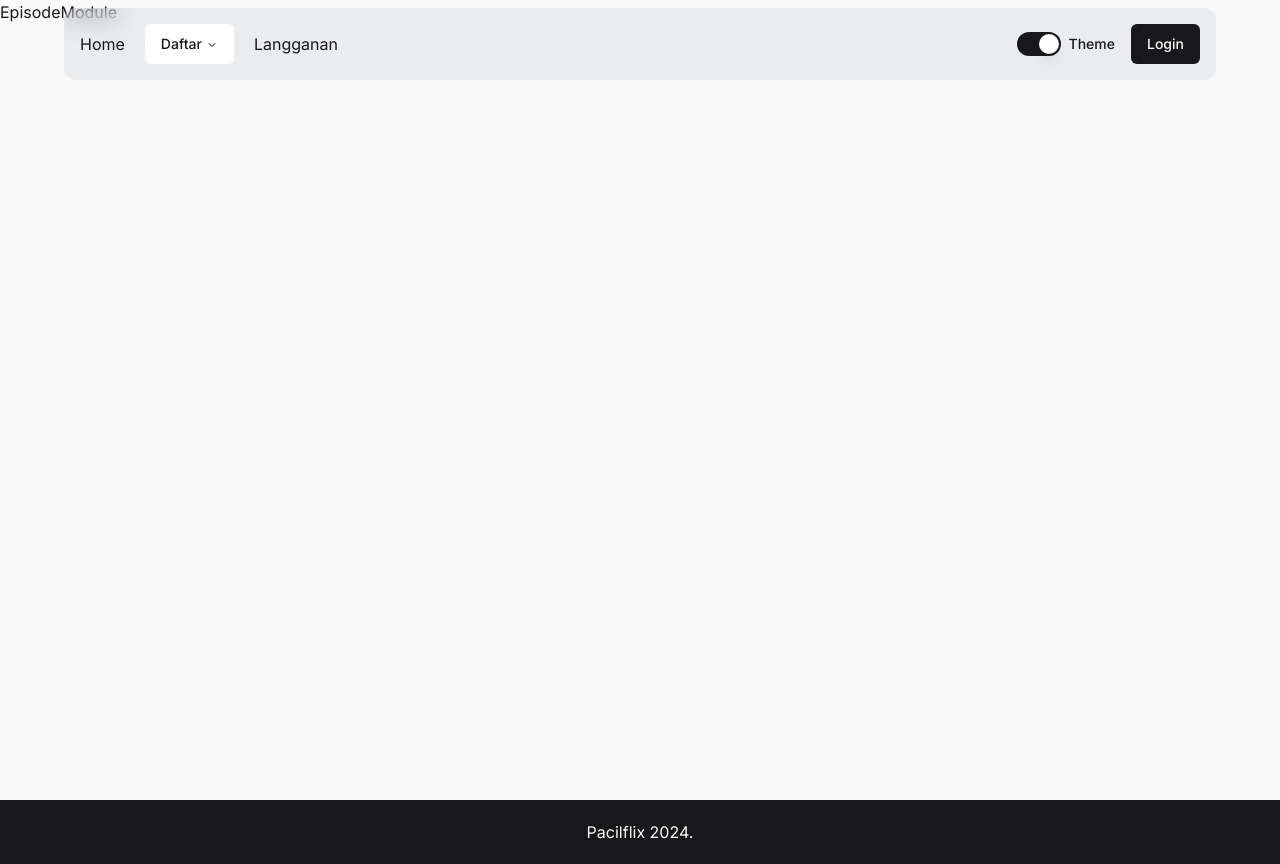
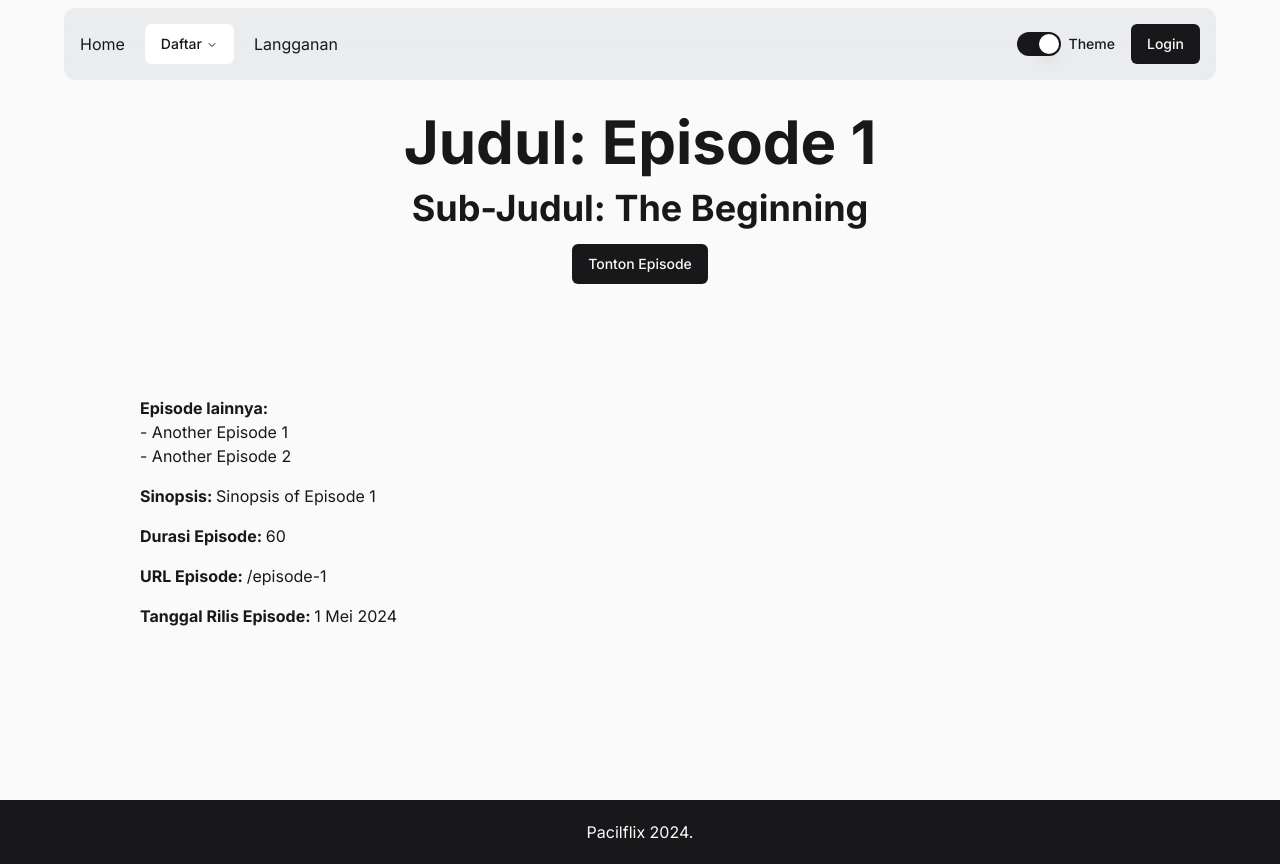
Before and after one commit to Pacilflix-D2/pacilflix, a Next.js app: page /tayangan/series/1/episode/1 in a window 1280 px wide. Built offline with nearby package versions, Linux system fonts and the light colour scheme.

Commit message:
feat: episode

```diff
--- a/src/modules/EpisodeDetailModule/index.tsx
+++ b/src/modules/EpisodeDetailModule/index.tsx
@@ -1,7 +1,110 @@
-import React from 'react'
+'use client'
+import { Button } from '@/components/ui/button'
+import Link from 'next/link'
+import { useParams } from 'next/navigation'
+import React, { useEffect, useState } from 'react'
+
+export interface Episode {
+  judul: string
+  subjudul: string
+  anotherEpisode: {
+    id: string
+    judul: string
+    href: string
+  }[]
+  sinopsis: string
+  durasiEpisode: number
+  urlEpisode: string
+  tanggalRilisEpisode: Date
+}
 
 const EpisodeDetailModule = () => {
-  return <div>EpisodeModule</div>
+  const { idSeries } = useParams<{
+    idSeries: string
+    idEpisode: string
+  }>()
+  const [episode, setEpisode] = useState<Episode | null>(null)
+
+  useEffect(() => {
+    const dummyEpisode: Episode = {
+      judul: 'Episode 1',
+      subjudul: 'The Beginning',
+      anotherEpisode: [
+        { id: '1', judul: 'Another Episode 1', href: '/another-episode-1' },
+        { id: '2', judul: 'Another Episode 2', href: '/another-episode-2' },
+      ],
+      sinopsis: 'Sinopsis of Episode 1',
+      durasiEpisode: 60,
+      urlEpisode: '/episode-1',
+      tanggalRilisEpisode: new Date('2024-05-01'),
+    }
+
+    setEpisode(dummyEpisode)
+  }, [])
+
+  return (
+    <main className="py-28 grid grid-cols-1 gap-y-28">
+      {episode && (
+        <>
+          <div className="flex flex-col items-center gap-4">
+            <h1 className="text-6xl font-bold">Judul: {episode.judul}</h1>
+            <h1 className="text-4xl font-bold">
+              Sub-Judul: {episode.subjudul}
+            </h1>
+
+            <div className="flex justify-center gap-2">
+              <Button>Tonton Episode</Button>
+            </div>
+          </div>
+
+          <div className="flex flex-col items-center gap-4">
+            <section className="w-[95%] max-w-[1000px] mx-auto flex flex-col gap-4">
+              <div>
+                <strong>Episode lainnya: </strong>
+                <ul>
+                  {episode.anotherEpisode.map((episode, index) => (
+                    <li key={index}>
+                      -{' '}
+                      <Link
+                        href={`/tayangan/series/${idSeries}/episode/${episode.id}`}
+                        className="hover:underline"
+                      >
+                        {episode.judul}
+                      </Link>
+                    </li>
+                  ))}
+                </ul>
+              </div>
+
+              <div>
+                <strong>Sinopsis: </strong>
+                {episode.sinopsis}
+              </div>
+
+              <div>
+                <strong>Durasi Episode: </strong>
+                {episode.durasiEpisode}
+              </div>
+
+              <div>
+                <strong>URL Episode: </strong>
+                {episode.urlEpisode}
+              </div>
+
+              <div>
+                <strong>Tanggal Rilis Episode: </strong>
+                {episode.tanggalRilisEpisode.toLocaleDateString('id-ID', {
+                  day: 'numeric',
+                  month: 'long',
+                  year: 'numeric',
+                })}
+              </div>
+            </section>
+          </div>
+        </>
+      )}
+    </main>
+  )
 }
 
 export default EpisodeDetailModule
```
